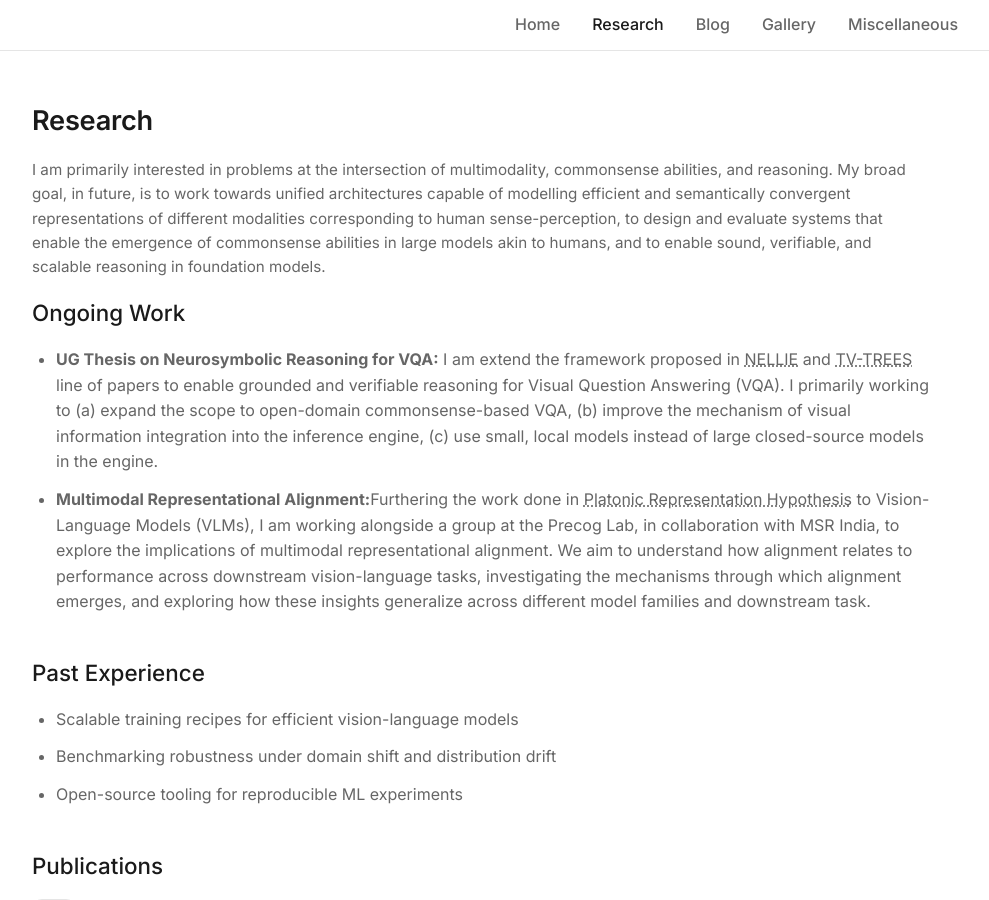
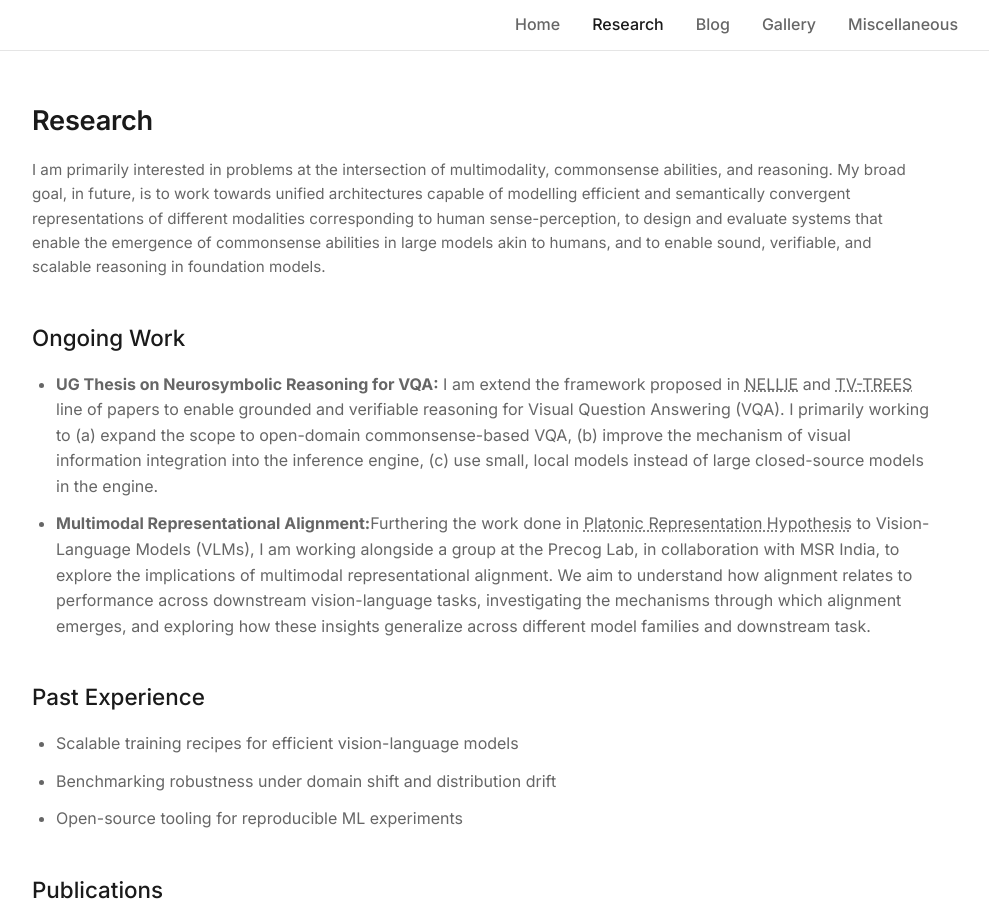
Before and after one commit to SwapnanilMukherjee/swapnanilmukherjee.github.io, a Jekyll site: the page built from _pages/research.md, in a window 1280 px wide and 900 px high. Shown: the whole window, without its empty margins (157-1146 px from the left). Built offline with Jekyll 4.4.1, drawn with Linux system fonts in a browser that asks for light colours.

Commit message:
minor changes

```diff
--- a/_pages/research.md
+++ b/_pages/research.md
@@ -5,7 +5,11 @@ permalink: /research/
 ---
 
 # Research
-I am primarily interested in problems at the intersection of multimodality, commonsense abilities, and reasoning. My broad goal, in future, is to work towards unified architectures capable of modelling efficient and semantically convergent representations of different modalities corresponding to human sense-perception, to design and evaluate systems that enable the emergence of commonsense abilities in large models akin to humans, and to enable sound, verifiable, and scalable reasoning in foundation models.
+<div class="section">
+  <p>
+    I am primarily interested in problems at the intersection of multimodality, commonsense abilities, and reasoning. My broad goal, in future, is to work towards unified architectures capable of modelling efficient and semantically convergent representations of different modalities corresponding to human sense-perception, to design and evaluate systems that enable the emergence of commonsense abilities in large models akin to humans, and to enable sound, verifiable, and scalable reasoning in foundation models.
+  </p>
+</div>
 
 <div class="section">
   <h2>Ongoing Work</h2>
```
